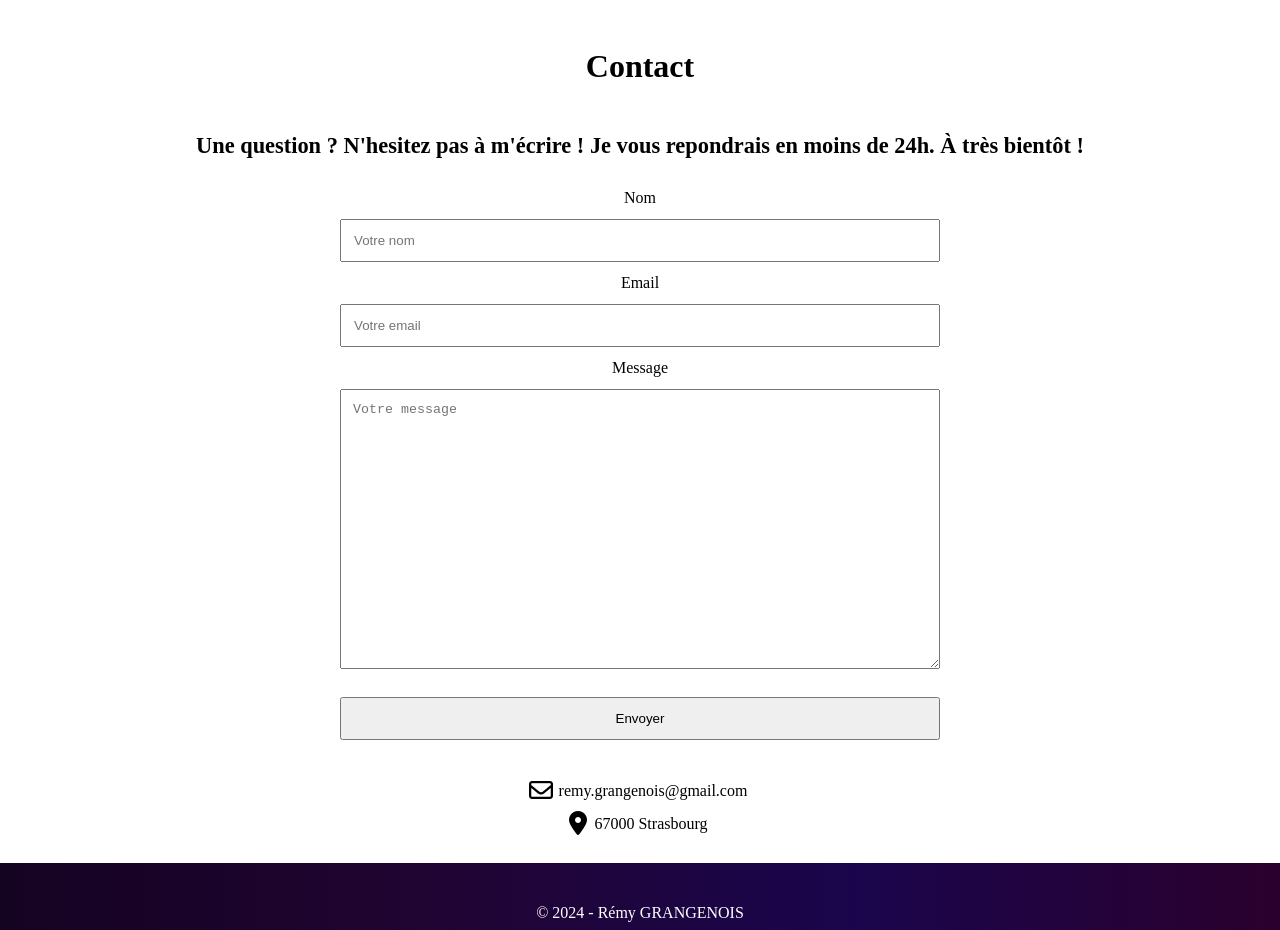
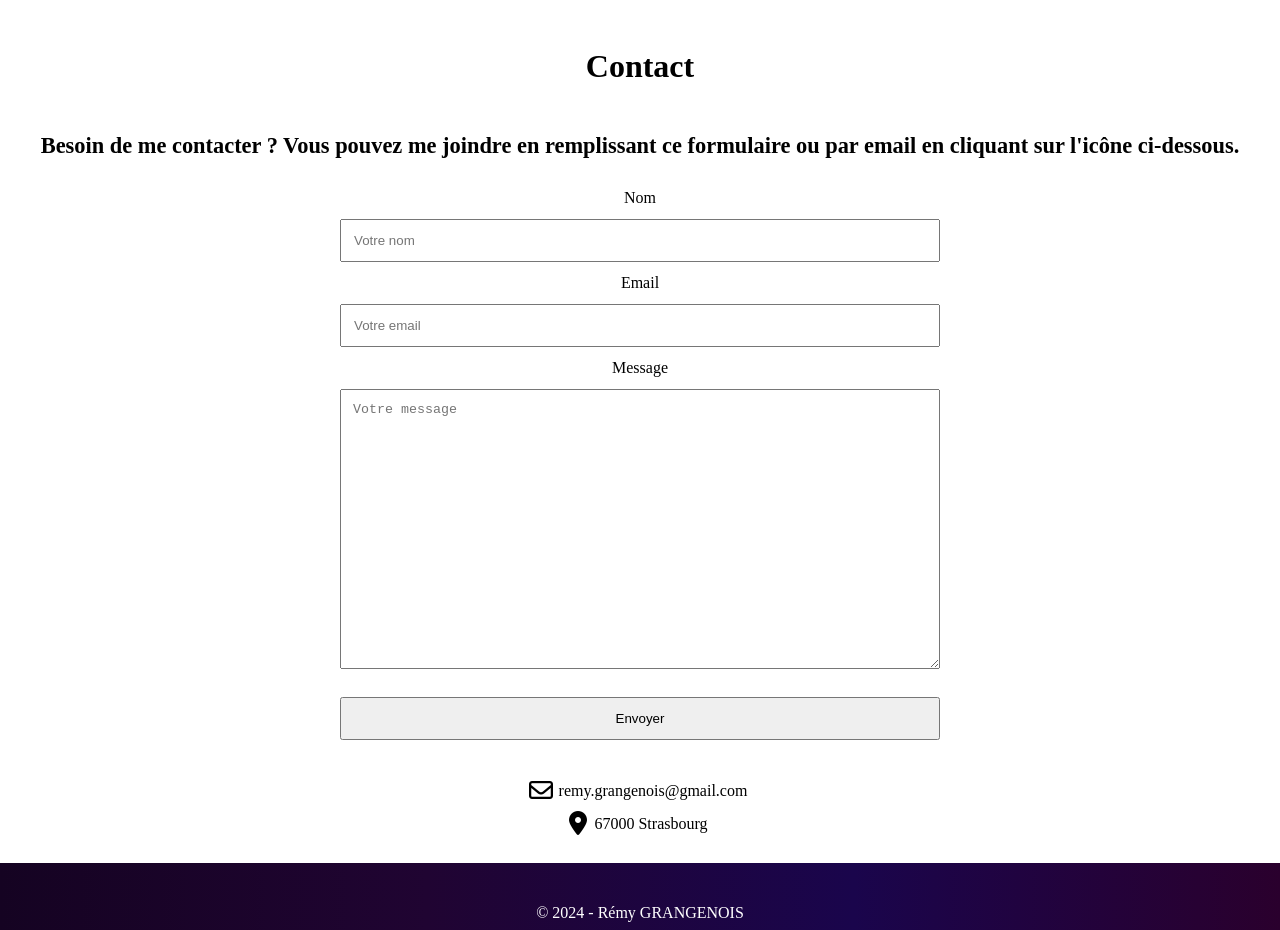
Before and after one commit to R-GRAN/react-portfolio, a React (Vite) app: page / in a window 1280 px wide. Shown: the part 1980-2910 px from the top of the page. Built offline with nearby package versions, Linux system fonts and the light colour scheme; no server answers.

Commit message:
chemin verifié

```diff
--- a/src/components/Contact.jsx
+++ b/src/components/Contact.jsx
@@ -3,8 +3,8 @@ function Contact() {
     <section className="contact" id="contact">
       <h3>Contact</h3>
       <h4 className="contact-text">
-        Une question ? N'hesitez pas à m'écrire ! Je vous repondrais en moins de
-        24h. À très bientôt !
+        Besoin de me contacter ? Vous pouvez me joindre en remplissant ce
+        formulaire ou par email en cliquant sur l'icône ci-dessous.
       </h4>
 
       <div className="form-container">
@@ -53,7 +53,11 @@ function Contact() {
           </a>
         </div>
         <div>
-          <a href="https://www.google.com/maps/place/Cath%C3%A9drale+Notre-Dame+de+Strasbourg/@48.5817252,7.7480253,17z/data=!3m1!4b1!4m6!3m5!1s0x4796c85253398843:0xe7152777f55e2738!8m2!3d48.5817217!4d7.7505949!16zL20vMDRqNjc2?entry=ttu" target="_blank" rel="noopener noreferrer" >
+          <a
+            href="https://www.google.com/maps/place/Cath%C3%A9drale+Notre-Dame+de+Strasbourg/@48.5817252,7.7480253,17z/data=!3m1!4b1!4m6!3m5!1s0x4796c85253398843:0xe7152777f55e2738!8m2!3d48.5817217!4d7.7505949!16zL20vMDRqNjc2?entry=ttu"
+            target="_blank"
+            rel="noopener noreferrer"
+          >
             <i className="fa-solid fa-location-dot"></i>67000 Strasbourg
           </a>
         </div>
--- a/src/components/Portfolio.jsx
+++ b/src/components/Portfolio.jsx
@@ -1,11 +1,11 @@
-import React, { useState, useEffect } from "react";
+import { useState, useEffect } from "react";
 import Project from "./Project";
 
 function Portfolio() {
   const [projects, setProjects] = useState([]);
 
   useEffect(() => {
-    const fetchProjects = async () => {
+    async function fetchProjects() {
       try {
         const res = await fetch("http://localhost:4000/api/projects");
         if (!res.ok) {
@@ -16,7 +16,7 @@ function Portfolio() {
       } catch (error) {
         console.error("Erreur fetch:", error);
       }
-    };
+    }
     fetchProjects();
   }, []);
 
@@ -24,7 +24,7 @@ function Portfolio() {
     <section className="portfolio" id="portfolio">
       <h3>Portfolio</h3>
       {projects.map((project, index) => (
-        <Project key={project.title} project={project}  index={index}/>
+        <Project key={project.title} project={project} index={index} />
       ))}
     </section>
   );
```
Also changed, not shown: src/pages/Home/index.jsx (+10 -10 lines).
